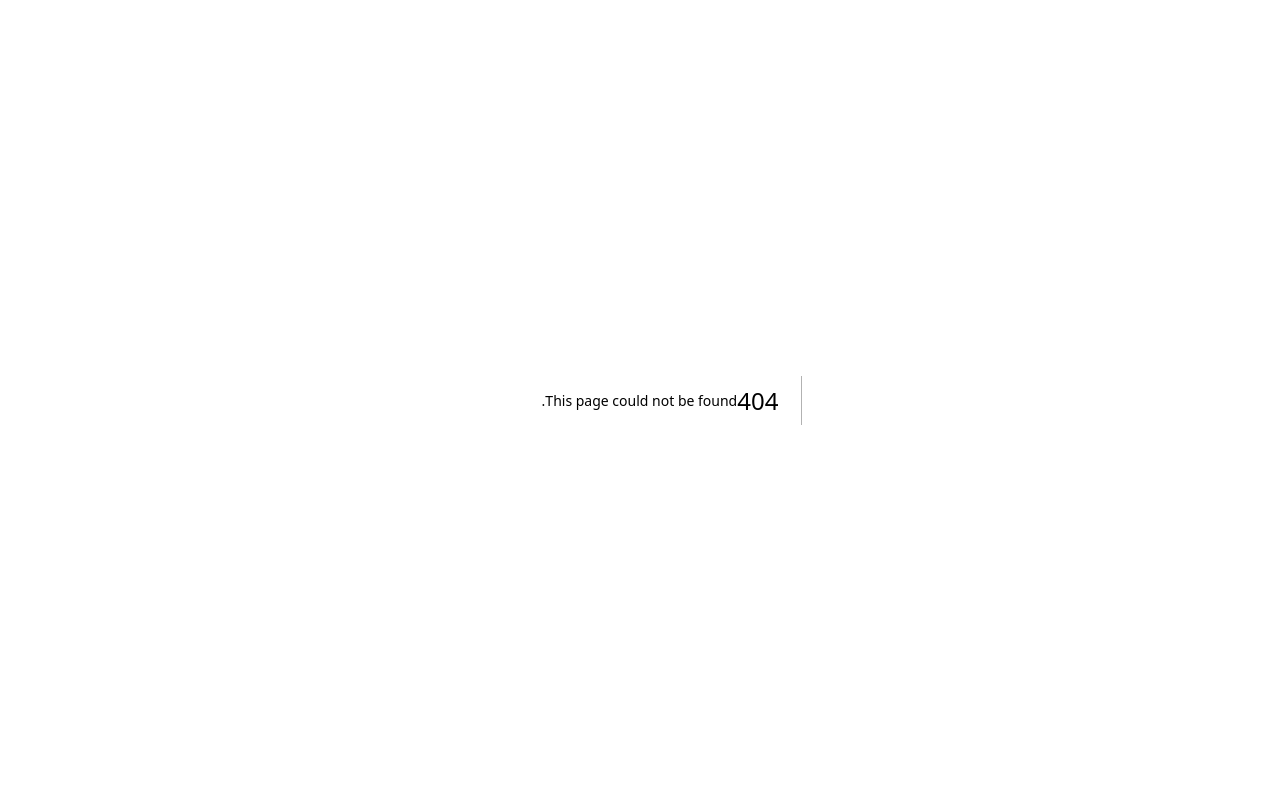
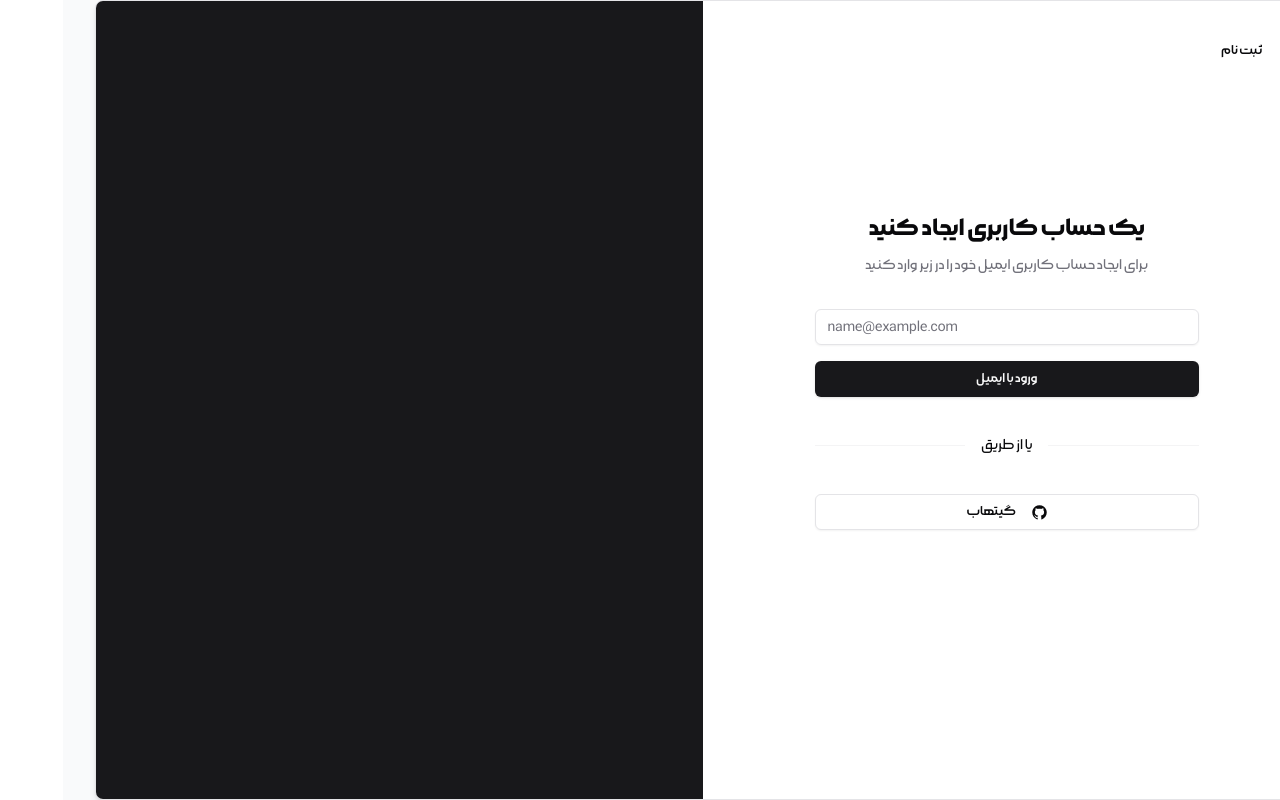
Before and after one commit to hoseinABH/Next-Job-Board, a Next.js app: page /login in a window 1280 px wide. Before the commit this address had no page. Built offline with nearby package versions, Linux system fonts and the light colour scheme.

Commit message:
feat:init login page

```diff
--- /dev/null
+++ b/src/app/(auth)/login/page.tsx
@@ -0,0 +1,47 @@
+import { Button, buttonVariants } from '@/components/ui/button';
+import { Input } from '@/components/ui/input';
+import { GitHubLogoIcon } from '@radix-ui/react-icons';
+import type { Metadata } from 'next';
+import Link from 'next/link';
+
+export const metadata: Metadata = {
+  title: 'ورود',
+};
+
+export default function LoginPage() {
+  return (
+    <main className="relative flex min-h-screen flex-col items-center justify-center bg-gray-50 dark:bg-background">
+      <div className="container">
+        <div className="grid grid-cols-2 h-full w-full border bg-background dark:bg-secondary/30 shadow-md rounded-lg min-h-[800px] overflow-hidden">
+          <div className="">
+            <Link href="/" className={buttonVariants({ variant: 'ghost' , className:"m-8" })}>
+              ثبت نام
+            </Link>
+            <div className="w-full flex flex-col items-center justify-center mt-28">
+              <h1 className="font-bold text-2xl">یک حساب کاربری ایجاد کنید</h1>
+              <p className="text-muted-foreground mt-2">
+                برای ایجاد حساب کاربری ایمیل خود را در زیر وارد کنید
+              </p>
+              <div className="mt-8 max-w-sm w-full space-y-12">
+                <form className="w-full">
+                  <Input dir="ltr" placeholder="name@example.com" />
+                  <Button className="w-full mt-4">ورود با ایمیل</Button>
+                </form>
+                <div className="bg-muted mb-4 h-px w-full mt-8 relative flex justify-center">
+                  <div className="absolute -top-3 bg-background px-4 text-center">
+                    <p>یا از طریق</p>
+                  </div>
+                </div>
+                <Button className="w-full" variant="outline">
+                  <GitHubLogoIcon className="ml-4" />
+                  گیتهاب
+                </Button>
+              </div>
+            </div>
+          </div>
+          <div className="bg-primary dark:bg-secondary/40"></div>
+        </div>
+      </div>
+    </main>
+  );
+}
--- a/src/components/header.tsx
+++ b/src/components/header.tsx
@@ -6,13 +6,14 @@ import { Fingerprint } from 'lucide-react';
 // Common components
 import Logo from './logo';
 import NavigationDrawer from './navigation-drawer';
-import { Button } from './ui/button';
+import { Button, buttonVariants } from './ui/button';
 // Utilities
 import { clsx } from 'clsx';
 // Hooks
 import { usePathname } from 'next/navigation';
 // Config
 import { navigationLinks } from '@/config/app';
+import * as Routes from '@/config/routes';
 
 export default function Header() {
   const [drawerOpen, setDrawerOpen] = useState(false);
@@ -55,10 +56,10 @@ export default function Header() {
         </div>
         {/* Left Part */}
         <div className="flex flex-1 items-center justify-end">
-          <Button size="sm">
+          <Link href={Routes.LOGIN} className={buttonVariants()}>
             <Fingerprint className="ml-2 w-4 h-4" />
             <span>ورود | ثبت نام</span>
-          </Button>
+          </Link>
         </div>
       </div>
     </header>
--- a/src/components/modal/resume/about-me.tsx
+++ b/src/components/modal/resume/about-me.tsx
@@ -14,6 +14,7 @@ import { Label } from '@/components/ui/label';
 import ResumeActions from '@/store/Resume/resume.actions';
 // Hooks
 import { useAppSelector, useAppDispatch } from '@/hooks/store';
+import { Textarea } from '@/components/ui/textarea';
 
 export function AboutMeModal() {
   const dispatch = useAppDispatch();
@@ -30,18 +31,18 @@ export function AboutMeModal() {
             لطفا فیلد های مورد نظر را تکمیل نمایید
           </DialogDescription>
         </DialogHeader>
-        <div className="grid gap-4 py-4">
-          <div className="flex items-center gap-4">
-            <Label htmlFor="name" className="text-nowrap min-w-[110px]">
-              نام
+        <div className="space-y-6">
+          <div className="space-y-2">
+            <Label htmlFor="name" className="text-nowrap">
+              عنوان
             </Label>
             <Input id="name" className="col-span-3" />
           </div>
-          <div className="flex items-center gap-4">
-            <Label htmlFor="username" className="text-nowrap min-w-[110px]">
-              نام و نام خانوادگی
+          <div className="space-y-2">
+            <Label htmlFor="username" className="text-nowrap">
+              درباره خود - حداکثر ۴۰۰ کاراکتر
             </Label>
-            <Input id="username" className="col-span-3" />
+            <Textarea rows={6} id="username" className="col-span-3" />
           </div>
         </div>
         <DialogFooter>
--- a/src/config/routes.ts
+++ b/src/config/routes.ts
@@ -1,3 +1,4 @@
 export const JOBS = '/jobs';
 export const TOP_COMPANIES = '/top-companies';
 export const CV_MAKER = '/cv-maker';
+export const LOGIN = '/login';
```
Also changed, not shown: 1 other file (tests, documents, lock files or other folders).
